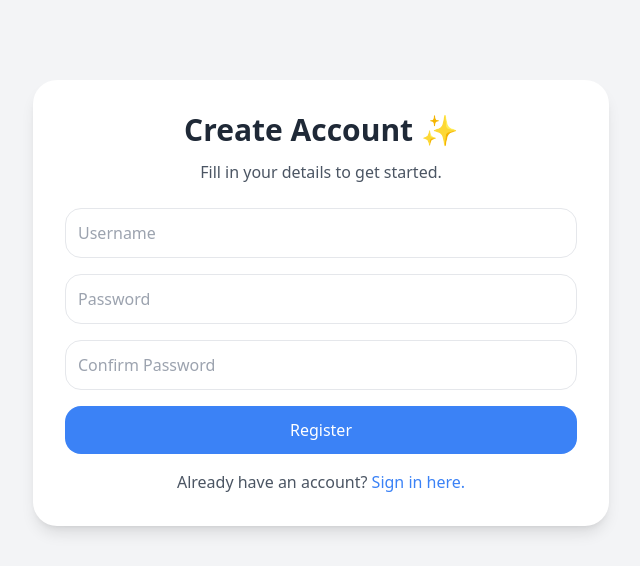
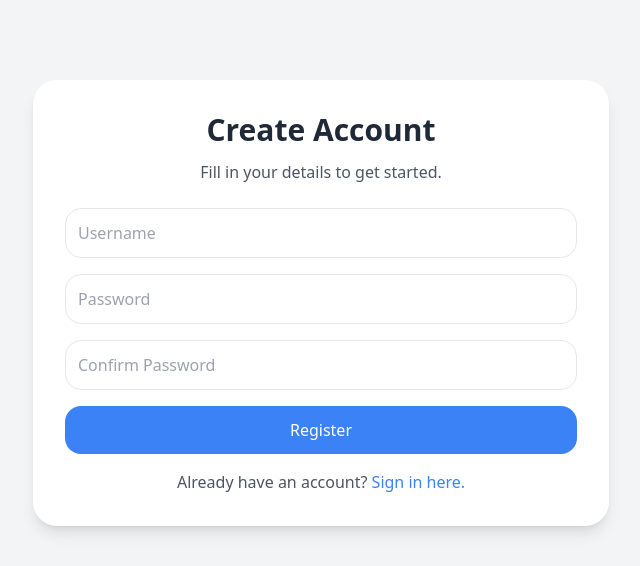
Before and after one commit to AtomicHunters/PassUTD, a Flask app: page /register in a window 1280 px wide. Shown: the top 566 px of the page, without its empty margins (319-959 px from the left). Run offline with Flask 3, Linux system fonts and the light colour scheme; some libraries are stand-ins or nearby versions.

Commit message:
Update register.html

```diff
--- a/templates/register.html
+++ b/templates/register.html
@@ -4,7 +4,7 @@
 <div class="bg-white shadow-lg rounded-3xl p-8 max-w-xl mx-auto mt-20">
 
   <!-- Header -->
-  <h2 class="text-3xl font-bold mb-3 text-gray-800 text-center">Create Account ✨</h2>
+  <h2 class="text-3xl font-bold mb-3 text-gray-800 text-center">Create Account</h2>
   <p class="text-center text-gray-600 mb-6">Fill in your details to get started.</p>
 
   <!-- Registration Form -->
```
